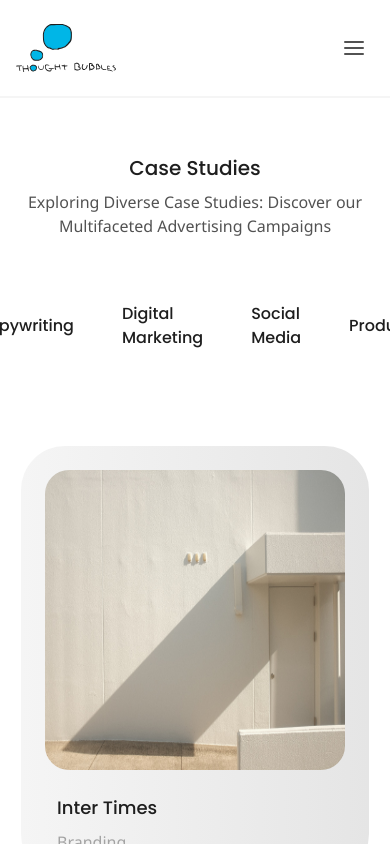
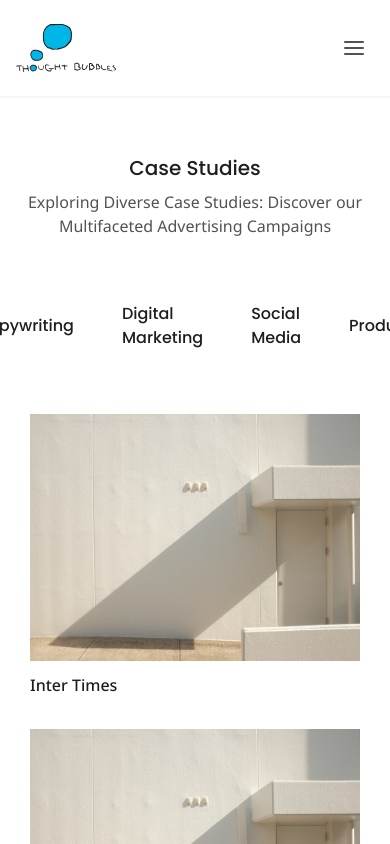
Before and after one commit to vatsalmotiani/thought-bubbles, a Next.js app: page /work/all in a window 390 px wide. Shown: the top 844 px of the page. Built offline with nearby package versions, Linux system fonts and the light colour scheme.

Commit message:
Case Card Responsiveness

```diff
--- a/src/app/work/[category]/layout.jsx
+++ b/src/app/work/[category]/layout.jsx
@@ -44,6 +44,7 @@ export default function CategoryLayout({ children, params }) {
         heading='Case Studies'
         subheading='Exploring Diverse Case Studies: Discover our Multifaceted Advertising Campaigns'
       />
+      <div className='flex flex-col items-center'>
         <div className='flex my-14 justify-center items-center'>
           <NavigationService
             services={serviceList}
@@ -52,5 +53,6 @@ export default function CategoryLayout({ children, params }) {
         </div>
         {children}
       </div>
+    </div>
   );
 }
--- a/src/app/work/[category]/page.jsx
+++ b/src/app/work/[category]/page.jsx
@@ -27,12 +27,7 @@ import CaseCard from "@/components/CaseCard";
 export default function WorkCase({ params }) {
   const cat = params.category;
   return (
-    <motion.div
-      // initial='hidden'
-      // animate='show'
-      // variants={parentDiv}
-      className='flex flex-wrap justify-center'
-    >
+    <div className='flex flex-wrap justify-center md:w-5/6'>
       {cat !== "all"
         ? caseList
             .filter((caseStudy) => slugifyList(caseStudy.category).includes(cat))
@@ -40,7 +35,6 @@ export default function WorkCase({ params }) {
               return (
                 <motion.div
                   key={filteredCase.id}
-                  // variants={cards}
                   initial={{ opacity: 0, scale: 0.95 }}
                   whileInView={{ opacity: 1, scale: 1, transition: { duration: 0.15, delay: 0.25 } }}
                   viewport={{ once: true }}
@@ -53,7 +47,6 @@ export default function WorkCase({ params }) {
             return (
               <motion.div
                 key={filteredCase.id}
-                // variants={cards}
                 initial={{ opacity: 0, scale: 0.95 }}
                 whileInView={{ opacity: 1, scale: 1, transition: { duration: 0.15, delay: 0.25 } }}
                 viewport={{ once: true }}
@@ -62,6 +55,6 @@ export default function WorkCase({ params }) {
               </motion.div>
             );
           })}
-    </motion.div>
+    </div>
   );
 }
--- a/src/components/CaseCard.jsx
+++ b/src/components/CaseCard.jsx
@@ -1,12 +1,14 @@
+"use client";
+import { motion } from "framer-motion";
 import Image from "next/image";
 import Link from "next/link";
 import { slugify } from "@/lib/utils";
 
 export default function CaseCard({ caseStudy }) {
   return (
-    <div className='p-6 md:p-8 m-8 bg-gradient-to-r from-neutral-100 to-neutral-200 rounded-4xl'>
+    <motion.div whileHover={{ scale: 1.015 }}>
       <Link
-        className='flex flex-col'
+        className='flex flex-col mx-2 mb-8 md:mx-4'
         href={`/work/cases/${slugify(caseStudy.name)}`}
       >
         <Image
@@ -15,13 +17,33 @@ export default function CaseCard({ caseStudy }) {
           width='0'
           alt={caseStudy.name}
           sizes='100vw'
-          className='h-[300px] w-[300px] md:h-[400px] md:w-[400px] rounded-3xl hover:drop-shadow-xl duration-300'
+          className='h-[247px] w-[330px] md:h-[300px] md:w-[400px]  hover:drop-shadow-xl duration-300'
         />
-        <span className='w-[300px] md:w-[400px] '>
-          <p className='mt-6 ps-3 font-poppins text-tb-black font-medium text-lg'>{caseStudy.name}</p>
-          <p className='ps-3 mt-2 text-neutral-400'>{caseStudy.category.join(", ")}</p>
+        <span className='w-[330px] md:w-[400px] '>
+          <p className='mt-3  text-tb-black font-medium'>{caseStudy.name}</p>
+          {/* <p className='text-neutral-400'>{caseStudy.category.join(", ")}</p> */}
         </span>
       </Link>
-    </div>
+    </motion.div>
+
+    // <div className='p-6 md:p-8 bg-gradient-to-r from-neutral-100 to-neutral-200 rounded-4xl'>
+    //   <Link
+    //     className='flex flex-col'
+    //     href={`/work/cases/${slugify(caseStudy.name)}`}
+    //   >
+    //     <Image
+    //       src={caseStudy.img}
+    //       height='0'
+    //       width='0'
+    //       alt={caseStudy.name}
+    //       sizes='100vw'
+    //       className='h-[275px] w-[275px] md:h-[400px] md:w-[400px] rounded-3xl hover:drop-shadow-xl duration-300'
+    //     />
+    //     <span className='w-[275px] md:w-[400px] '>
+    //       <p className='mt-6 ps-3 font-poppins text-tb-black font-medium text-lg'>{caseStudy.name}</p>
+    //       <p className='ps-3 mt-2 text-neutral-400'>{caseStudy.category.join(", ")}</p>
+    //     </span>
+    //   </Link>
+    // </div>
   );
 }
```
Lines whose indentation alone changed are shown as unchanged.
